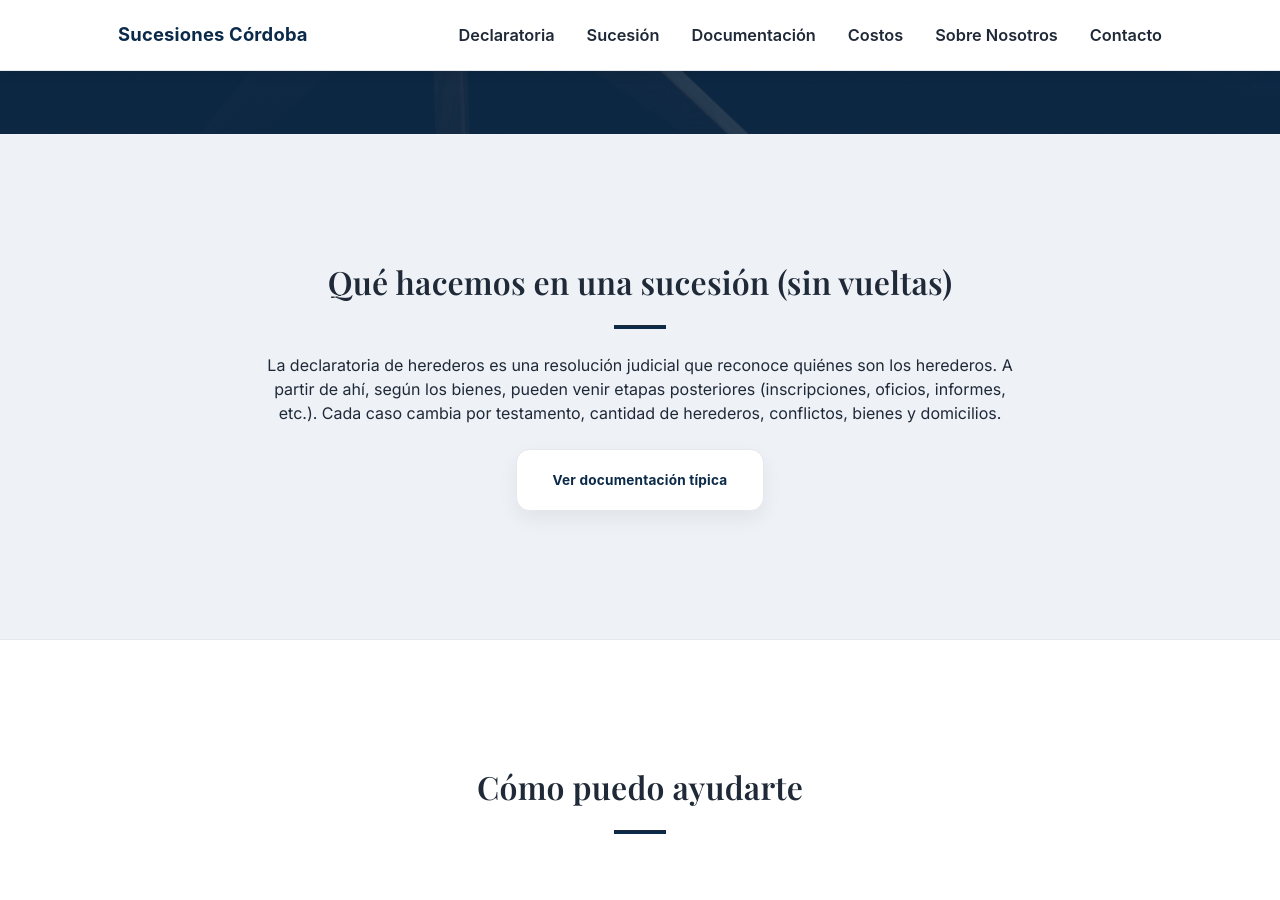
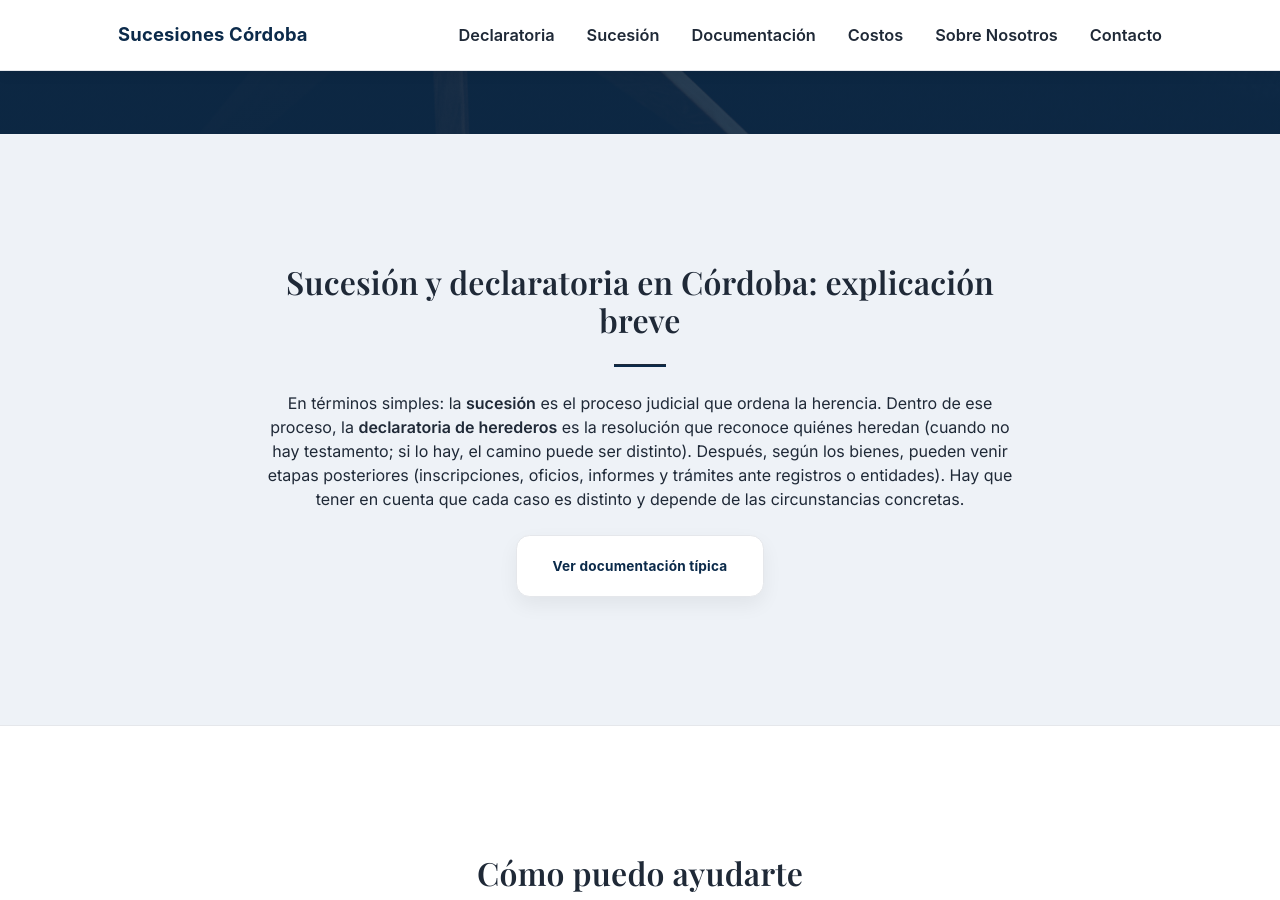
Before and after one commit to Elitedomainsx/sucesionescordoba, a Jekyll site: the page built from index.md, in a window 1280 px wide and 900 px high, scrolled down 766 px. Built offline with Jekyll 4.4.1, drawn with Linux system fonts in a browser that asks for light colours; some of the changed text lies outside the part shown.

Commit message:
Update index.md

```diff
--- a/index.md
+++ b/index.md
@@ -17,7 +17,7 @@ title: "Sucesiones y declaratoria de herederos en Córdoba"
           Atención en Córdoba Capital e interior, con modalidad online cuando sea posible.
         </p>
         <a class="btn btn-primary btn-xl" href="/contacto/">Consultar</a>
-        <a class="btn btn-light btn-xl ms-2" href="/declaratoria-de-herederos-cordoba/">Ver guía</a>
+        <a class="btn btn-light btn-xl ms-2" href="/declaratoria-de-herederos-cordoba/">Qué es la declaratoria</a>
         <div class="text-white-50 small mt-3">Contenido informativo general; no reemplaza asesoramiento legal.</div>
       </div>
     </div>
@@ -29,12 +29,14 @@ title: "Sucesiones y declaratoria de herederos en Córdoba"
   <div class="container px-4 px-lg-5">
     <div class="row gx-4 gx-lg-5 justify-content-center">
       <div class="col-lg-9 text-center">
-        <h2 class="text-white mt-0">Qué hacemos en una sucesión (sin vueltas)</h2>
+        <h2 class="text-white mt-0">Sucesión y declaratoria en Córdoba: explicación breve</h2>
         <hr class="divider divider-light" />
         <p class="text-white-75 mb-4">
-          La declaratoria de herederos es una resolución judicial que reconoce quiénes son los herederos.
-          A partir de ahí, según los bienes, pueden venir etapas posteriores (inscripciones, oficios, informes, etc.).
-          Cada caso cambia por testamento, cantidad de herederos, conflictos, bienes y domicilios.
+        En términos simples: la <strong>sucesión</strong> es el proceso judicial que ordena la herencia.
+        Dentro de ese proceso, la <strong>declaratoria de herederos</strong> es la resolución que reconoce quiénes heredan
+        (cuando no hay testamento; si lo hay, el camino puede ser distinto).
+        Después, según los bienes, pueden venir etapas posteriores (inscripciones, oficios, informes y trámites ante registros o entidades).
+        Hay que tener en cuenta que cada caso es distinto y depende de las circunstancias concretas.
         </p>
         <a class="btn btn-light btn-xl" href="/documentacion-sucesion-cordoba/">Ver documentación típica</a>
       </div>
@@ -52,7 +54,7 @@ title: "Sucesiones y declaratoria de herederos en Córdoba"
         <div class="mt-5">
           <div class="mb-2"><i class="bi-person-check fs-1 text-primary"></i></div>
           <h3 class="h4 mb-2">Declaratoria</h3>
-          <p class="text-muted mb-0">Inicio del expediente y armado de la prueba de vínculo (según el caso).</p>
+          <p class="text-muted mb-0">Presentación del trámite y seguimiento de las etapas del expediente (según el caso).</p>
         </div>
       </div>
       <div class="col-lg-3 col-md-6 text-center">
```
